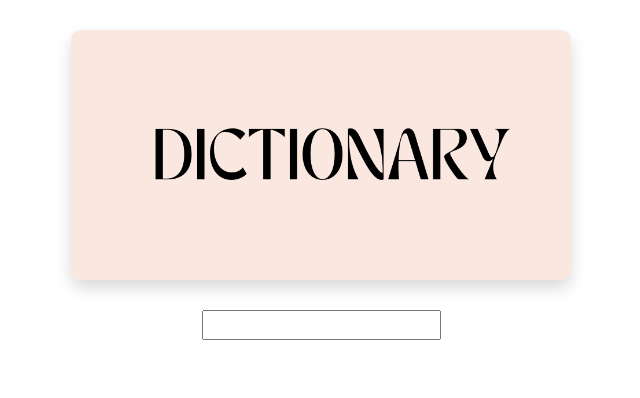
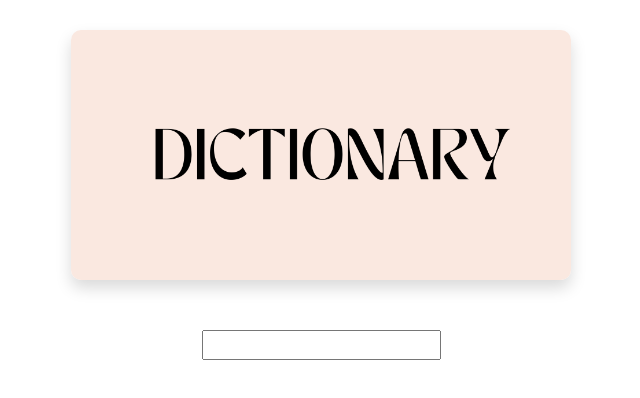
Before and after one commit to tori-noel/dictionary-revisited, a React (Create React App) app: page / in a window 1280 px wide. Shown: the top 398 px of the page, without its empty margins (319-959 px from the left). Built offline with nearby package versions, Linux system fonts and the light colour scheme.

Commit message:
adjust styling/alignment of page

```diff
--- a/src/App.css
+++ b/src/App.css
@@ -7,3 +7,9 @@
 .App header {
   margin: 30px;
 }
+
+.App {
+  display: block;
+  margin: 0 auto;
+  max-width: 800px;
+}
--- a/src/Dictionary.css
+++ b/src/Dictionary.css
@@ -1,3 +1,7 @@
 form {
   text-align: center;
 }
+
+.Dictionary {
+  margin: 50px;
+}
```
